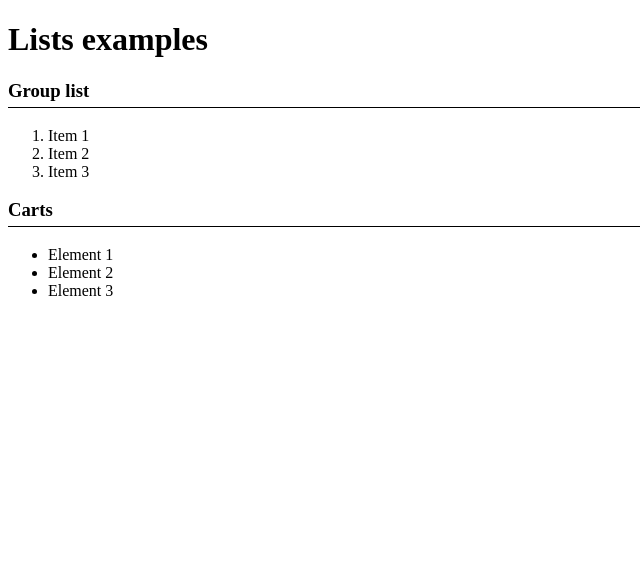
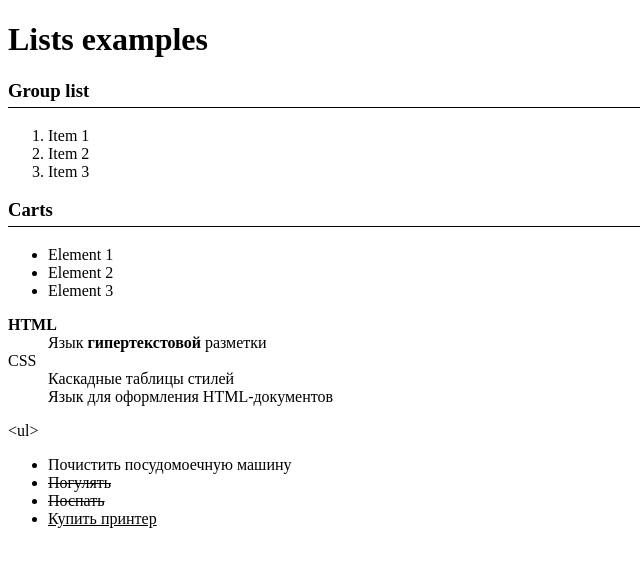
Before and after one commit to SergeySalimov/ClassWork, a plain HTML site: page lesson-2/list.html in a window 1280 px wide. Shown: the whole page, without its empty margins (0-640 px from the left). Drawn offline with Linux system fonts and the light colour scheme.

Commit message:
feat(list.html): adding strong, b, dd, dt, амперсанды, ins ,del

```diff
--- a/lesson-2/list.html
+++ b/lesson-2/list.html
@@ -25,6 +25,23 @@
     <li>Element 3</li>
 </ul>
 
+<dl>
+    <dt><b>HTML</b></dt>
+    <dd>Язык <strong>гипертекстовой</strong> разметки</dd>
+    <dt>CSS</dt>
+    <dd>Каскадные таблицы стилей</dd>
+    <dd>Язык для оформления HTML-документов</dd>
+</dl>
+
+<span>&lt;ul&gt;</span>
+
+<ul>
+    <li>Почистить посудомоечную машину</li>
+    <li><del datetime="2009-10-11T01:25-07:00">Погулять</del></li>
+    <li><del datetime="2009-10-10T23:38-07:00">Поспать</del></li>
+    <li><ins>Купить принтер</ins></li>
+</ul>
+
 
 <h3>
 </h3>
```
